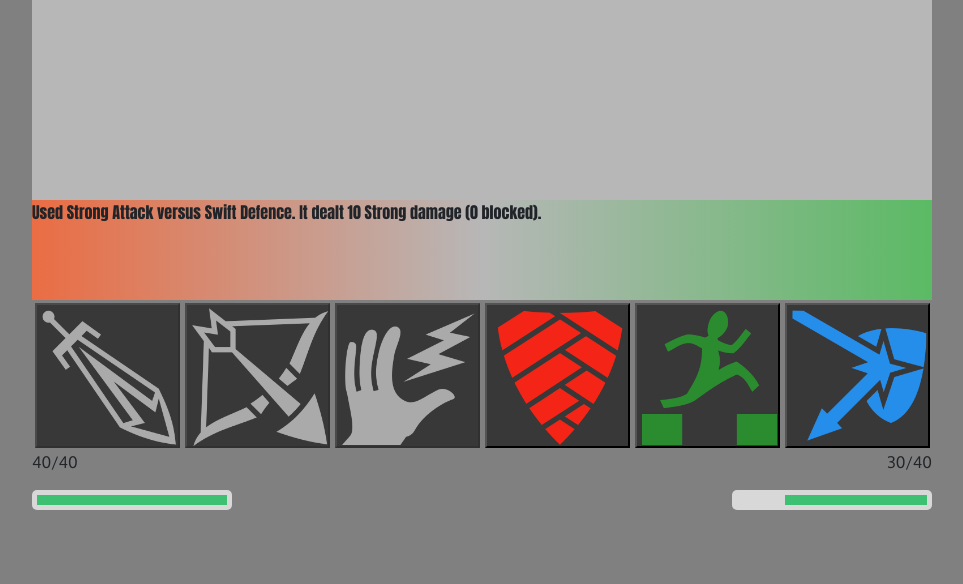
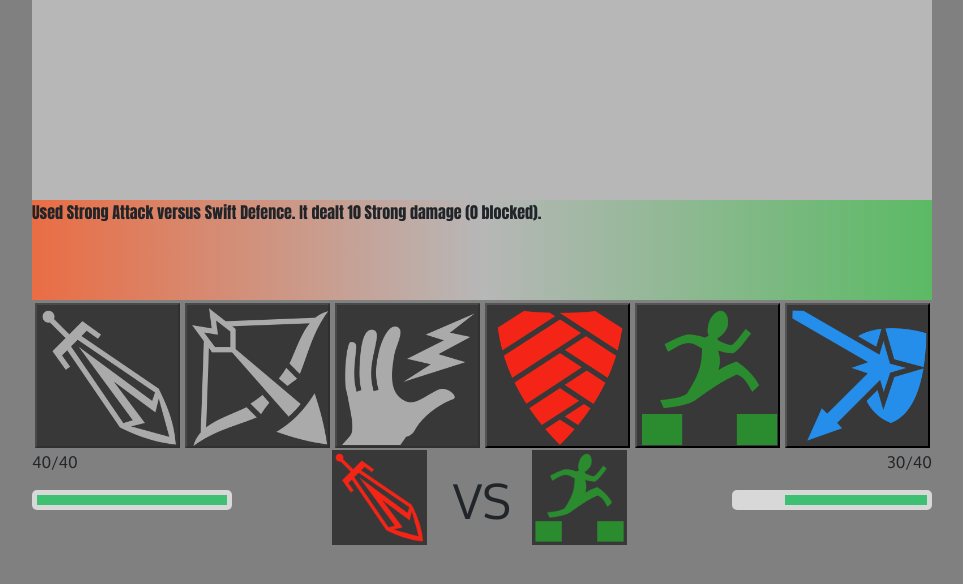
Before and after one commit to Gettor/stickDuelDemo, a plain HTML site: page index.html in a window 1280 px wide. Both pictures are taken after a click on the button 265 px from the left and 375 px from the top of the page. Shown: the whole page, without its empty margins (158-1121 px from the left). Drawn offline with nearby package versions, Linux system fonts and the light colour scheme.

Commit message:
Skill images appear as rounds go by

```diff
--- a/constraints.js
+++ b/constraints.js
@@ -68,13 +68,13 @@ function getSkillNameById(skillId) {
         case 1:
             return "Swift Attack";
         case 2:
-            return "Mystic Attack";
+            return "Magic Attack";
         case 3:
             return "Strong Defence";
         case 4:
             return "Swift Defence";
         case 5:
-            return "Mystic Defence";
+            return "Magic Defence";
         default:
             return -1;
     }
--- a/grid.css
+++ b/grid.css
@@ -52,11 +52,11 @@
 .aren {
   grid-area: aren;
   display: grid;
-  grid-template-columns: 300px 1fr 300px;
+  grid-template-columns: 300px 300px 300px;
   grid-template-rows: 100px 1fr;
   grid-template-areas:
-    "myHpArea . hisHpArea"
-    ".        . .        ";
+    "myHpArea thisTurn hisHpArea"
+    ".        .        .        ";
   font-family: 'Oxygen', sans-serif;
 }
 
@@ -64,6 +64,13 @@
   grid-area: myHpArea;
 }
 
+.thisTurn {
+  grid-area: thisTurn;
+  display: grid;
+  grid-template-columns: 1fr 1fr 1fr;
+  grid-template-rows: 1fr;
+}
+
 .hisHpArea {
   grid-area: hisHpArea;
   justify-self: end;
--- a/index.html
+++ b/index.html
@@ -45,6 +45,11 @@
           </div>
         </div>
       </div>
+      <div class="thisTurn">
+        <img id="mySkillImg" class="small-skill">
+        <span id="betweenSkills"></span>
+        <img id="hisSkillImg" class="small-skill">
+      </div>
       <div class="hisHpArea">
         <div class="health">
           <p class="healthText">40/40</p>
--- a/myscripts.js
+++ b/myscripts.js
@@ -35,6 +35,17 @@ function onClick() {
     startBtn[0].className = "duelInProgressButton";
 }
 
+function insertNewSkillImages(skillId, otherSkillId) {
+    var p_img = document.getElementById("mySkillImg");
+    var e_img = document.getElementById("hisSkillImg");
+    var between = document.getElementById("betweenSkills");
+    between.innerHTML = " VS ";
+    p_img.src = enabledSkills[skillId];
+    e_img.src = enabledSkills[otherSkillId];
+    // p_img.style.backgroundImage = "url(" + enabledSkills[skillId] + ")";
+    // e_img.style.backgroundImage = "url(" + enabledSkills[otherSkillId] + ")";
+}
+
 function manageInfos(skillId) {
     var subInfos = [];
     subInfos[0] = document.getElementById("info_one");
@@ -66,6 +77,7 @@ function manageInfos(skillId) {
     message += ". " + makeRoundWithDamageMessage(getSkillNumberById(skillId), otherSkill);
 
     subInfos[2].innerHTML = message;
+    insertNewSkillImages(getSkillNumberById(skillId), otherSkill);
 }
 
 function toggleSkill(skillId) {
--- a/mystyle.css
+++ b/mystyle.css
@@ -9,6 +9,18 @@
 .skill[disabled]{
   background-image: url("icons/strongAtkDisabled.png");
   cursor: auto;
+}
+
+.small-skill {
+  background-size: 95px 95px;
+  height: 95px;
+  width: 95px;
+}
+
+#betweenSkills {
+  text-align: center;
+  margin: auto;
+  font-size: 3em;
 }
 
 .info-def {
```
